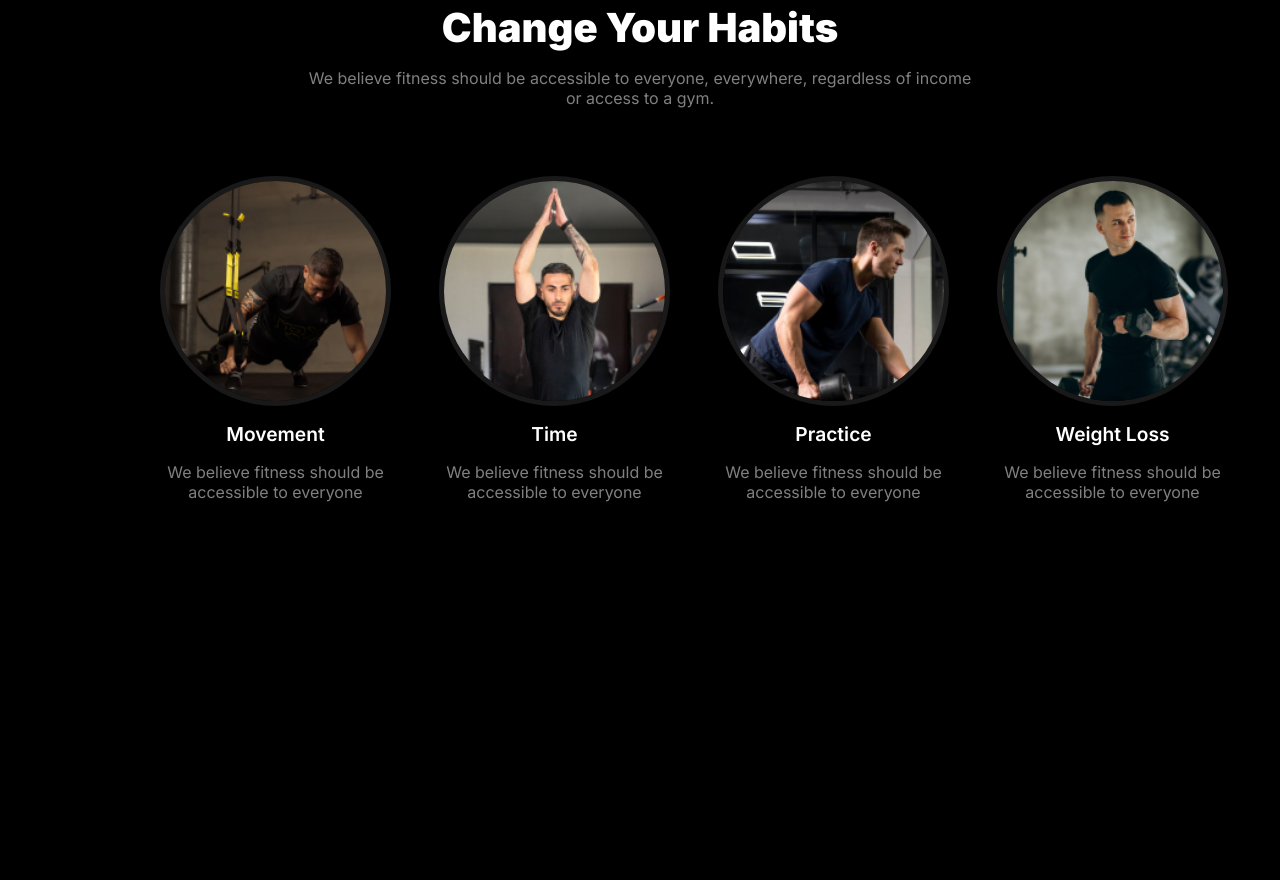
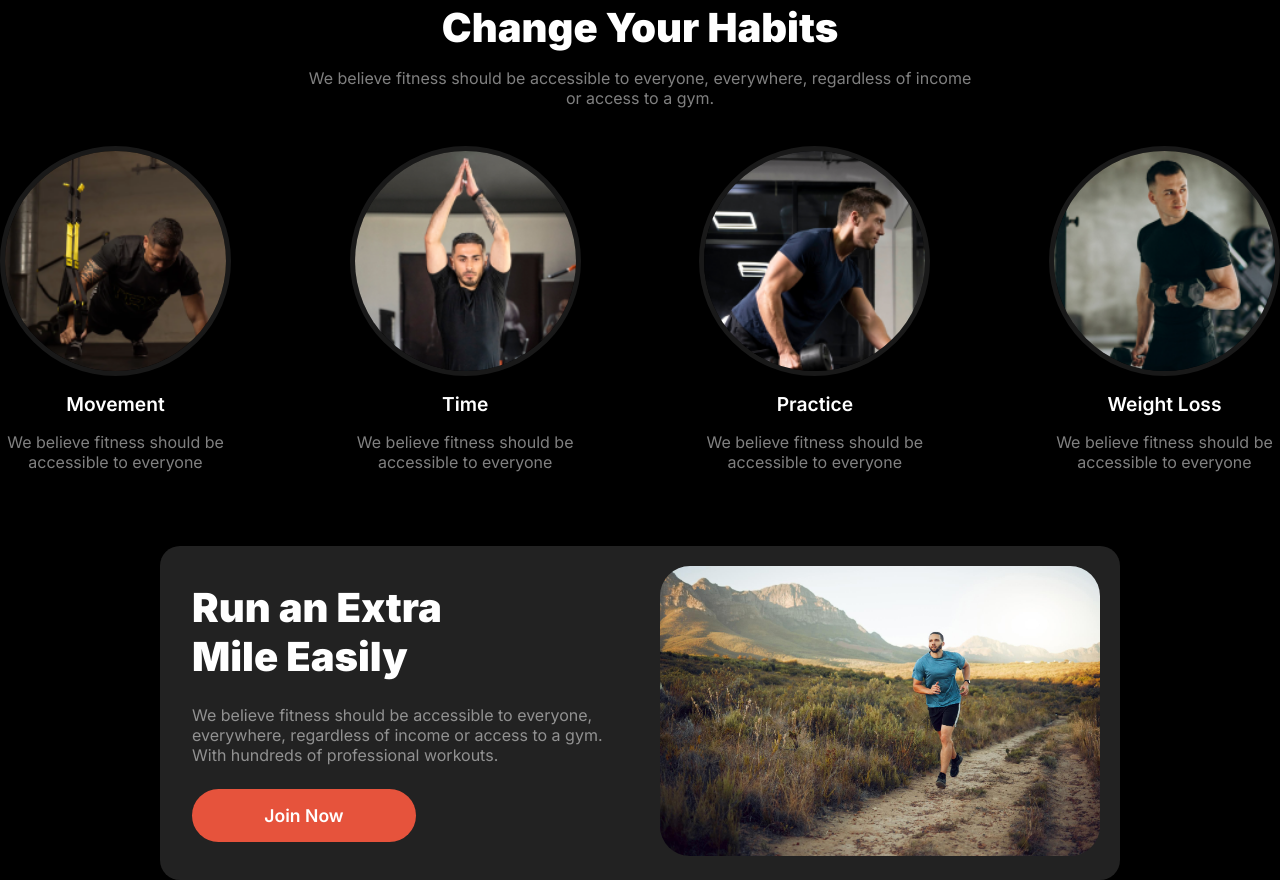
Before and after one commit to KevAkaSlayer/assignment2, a plain HTML site: page index.html in a window 1280 px wide. Shown: the part 812-1692 px from the top of the page. Before the commit the page ends 1314 px from the top, so only its background shows below. Drawn offline with Linux system fonts and the light colour scheme.

Commit message:
run section done

```diff
--- a/index.html
+++ b/index.html
@@ -24,9 +24,9 @@
                 <p>Service</p>
                 <p>Contact</p>
                 <p>About</p>
-                <div>
+                <!-- <div>
                     <img src="./images/8666802_menu_navigation_icon.png" alt="">
-                </div>
+                </div> -->
             </div>
         </nav>
 
@@ -95,11 +95,23 @@
 
 
         </section>
+        <!-- habit end -->
+
+        <!-- run extra mile section -->
+        <section class="run">
+
+            <div class="runContent">
+                <h3>Run an Extra <br> Mile Easily</h3>
+                <p>We believe fitness should be accessible to everyone, everywhere, regardless of income or access to a gym. With hundreds of professional workouts.</p>
+                <button class="btn-primary">Join Now</button>
+            </div>
+            <div class="runImage">
+                <img src="./images/run.jpg" alt="">
+            </div>
+        </section>
 
 
-
-        <!-- habit end -->
-
+        <!-- run end -->
 
     </main>
     <footer></footer>
--- a/style.css
+++ b/style.css
@@ -27,7 +27,10 @@ h3{
 header{
     max-width: 100%;
     max-height: 715px;
-    background: linear-gradient(180deg, rgb(17, 17, 17),rgba(119, 119, 119, 0) 100%);
+    background-position: center;
+    background-size: cover;
+    background-repeat: no-repeat;
+    background: linear-gradient(0deg, rgb(17, 17, 17),rgba(119, 119, 119, 0) 100%);
     padding: 2.5rem 0;
 }
 
@@ -96,6 +99,7 @@ header{
     gap: 10rem;
     justify-content: space-between;
     align-items: center;
+    margin-bottom: 20px;
 }
 
 .bannerContent{
@@ -204,6 +208,7 @@ header{
     gap: 4rem;
     justify-content: center;
     align-items: center;
+    /* max-height: 452px; */
 }
 
 
@@ -227,10 +232,9 @@ header{
     width: 70%;
 }
 .habitCardContainer{
-    width: 75%;
-    display: grid;
-    margin-top: 30px;
-    grid-template-columns: repeat(4, 1fr);
+    width: 100%;
+    display: flex;
+    justify-content: space-between;
     gap: 3rem;
 }
 .habitCard{
@@ -259,12 +263,53 @@ header{
 }
 
 
+/* run section  */
 
+.run{
+    width: 75%;
+    background-color: #222222;
+    border-radius: 20px;
+    display: flex;
+    margin: 0 auto;
+    margin-top: 100px;
+    justify-content: space-between;
+    align-items: center;
+}
 
+.runContent{
+    display: flex;
+    flex-direction: column;
+    gap: 1.5rem;
+    width: 50%;
+    padding: 2rem;
+    justify-content: left;
+    align-items: left;
+}
 
+.runContent h3{
+    font-family: inter;
+    font-weight: 900;
+    font-size: 2.5rem;
+    color: #ffffff;
 
+}
 
+.runImage{
+    justify-content: center;
+    align-items: center;
+    width: 50%;
+    /* width: 366px;
+    height: 312px; */
+    padding: 20px;
+}
+.runContent button{
+    width: 224px;
+}
 
+.runImage img{
+    width: 100%;
+    border-radius: 30px;
+}
 
 
 
@@ -307,16 +352,16 @@ header{
     }
     .banner{
         width: 100%;
-        height: 1024px;
-        margin:auto;
+        /* height: 100%; */
+        margin: 0 auto;
         flex-direction: column;
         gap: 0.5rem;
     }
     .bannerContent{
         width: 90%;
-
     }
     .bannerImg{
+        position: absolute;
         width: 100%;
     }
     .bannerHead{
@@ -346,13 +391,29 @@ header{
         margin-top: 50px;
         display: flex;
         flex-direction: column;
+        justify-content: center;
+        align-items: center;
+        width: 90%;
     }
     .habitContent{
         width: 90%;
     }
     .habitCardContainer{
-        grid-template-columns: repeat(1, 1fr);
+        flex-direction: column;
+        gap: 4rem;
     }
 
-
+    .run{
+        flex-direction: column;
+        width: 90%;
+    }
+    .runContent{
+        width: 90%;
+    }
+    .runContent button{
+        width: 100%;
+    }
+    .runImage{
+        width: 90%;
+    }
 }
```
